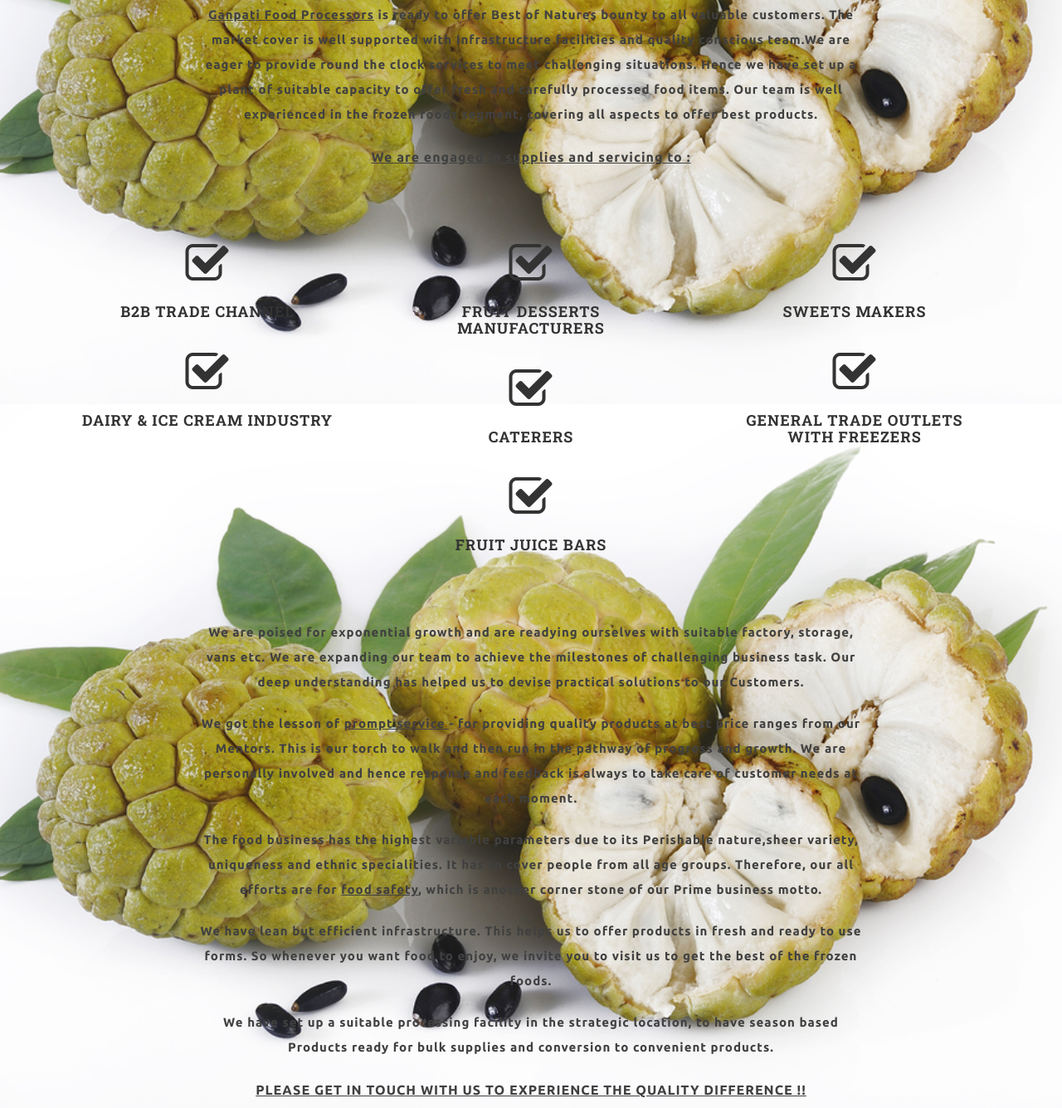
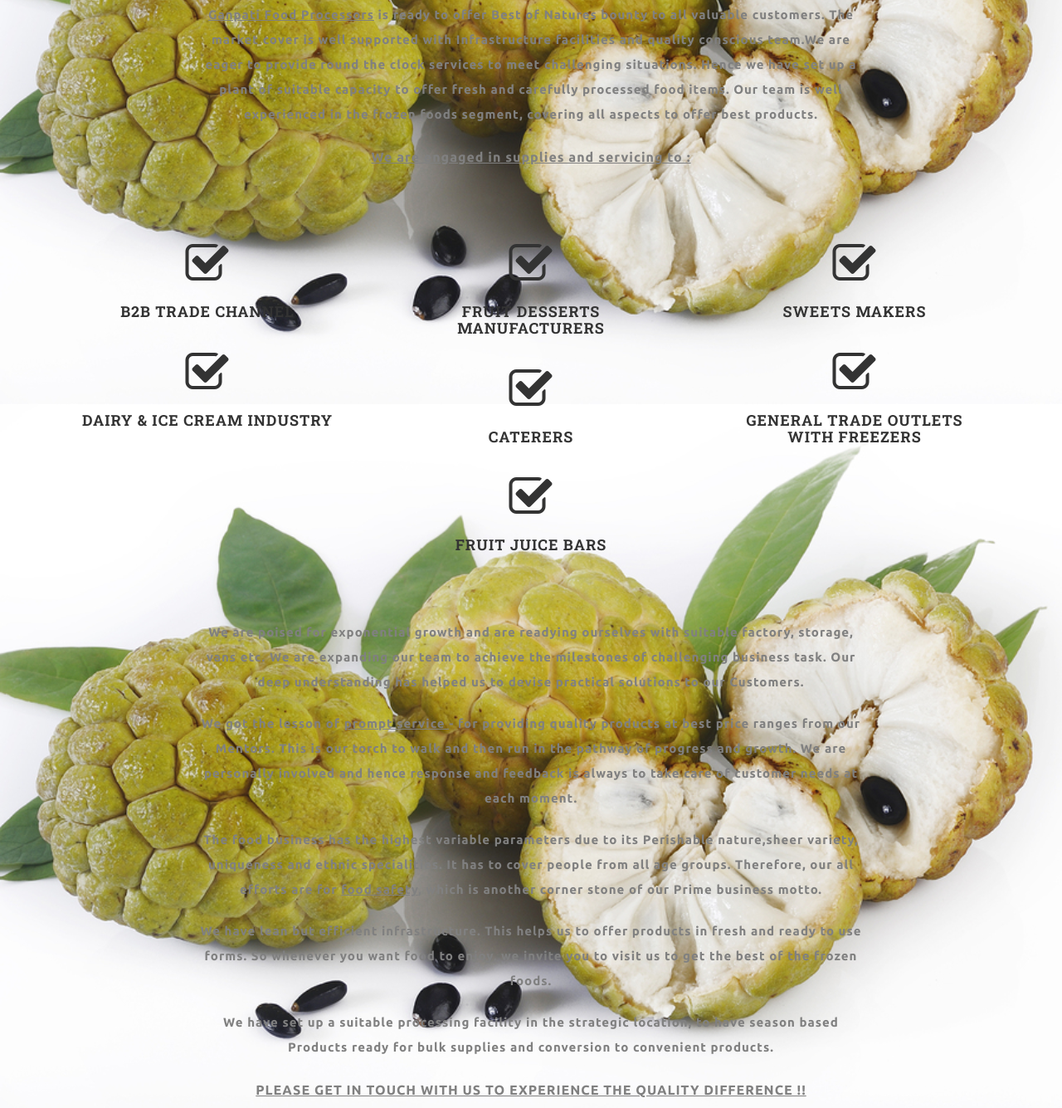
Before and after one commit to nbsarda/nbsarda.github.io, a plain HTML site: page about-us.html in a window 1280 px wide. Shown: the part 365-1700 px from the top of the page at 83% size. Drawn offline with Linux system fonts and the light colour scheme; some packages are replaced by stand-ins of ours.

```diff
--- a/about-us.html
+++ b/about-us.html
@@ -58,10 +58,10 @@
 					<div class="col-md-12">
 						<div class="section-title">
 							<h2>ABOUT US</h2>
-						<p style="color:rgb(64,64,64);font-weight:700;font-size:15px">The company is aiming to develop relationships to bring prosperity into the business.Hence, <u>Ganpati Food Processors</u> always makes what is needed by the customer and at right time schedule. These are two important parameters for success and prosperity in the choosen business.</p></br>
-						<p style="color:rgb(64,64,64);font-weight:700;font-size:15px">We are a team of Young executives with deep understanding of growing food business.The team is focused on providing best services and supply quality foods and frozen products. <u>Ganpati Food Processors</u> came to provide and bring variety of Tastes , quality blesssed by nature. </p></br>
-						<p style="color:rgb(64,64,64);font-weight:700;font-size:15px"><u>Ganpati Food Processors</u> is ready to offer Best of Natures bounty to all valuable customers. The market cover is well supported with Infrastructure facilities and quality conscious team.We are eager to provide round the clock services to meet challenging situations. Hence we have set up a plant of suitable capacity to offer fresh and carefully processed food items. Our team is well experienced in the frozen foods segment, covering all aspects to offer best products. </p></br>
-						<p style="color:rgb(64,64,64);font-weight:700;font-size:16px"><u>We are engaged in supplies and servicing to :</u></p>
+						<p style="color:grey;font-weight:700;font-size:15px">The company is aiming to develop relationships to bring prosperity into the business.Hence, <u>Ganpati Food Processors</u> always makes what is needed by the customer and at right time schedule. These are two important parameters for success and prosperity in the choosen business.</p></br>
+						<p style="color:grey;font-weight:700;font-size:15px">We are a team of Young executives with deep understanding of growing food business.The team is focused on providing best services and supply quality foods and frozen products. <u>Ganpati Food Processors</u> came to provide and bring variety of Tastes , quality blesssed by nature. </p></br>
+						<p style="color:grey;font-weight:700;font-size:15px"><u>Ganpati Food Processors</u> is ready to offer Best of Natures bounty to all valuable customers. The market cover is well supported with Infrastructure facilities and quality conscious team.We are eager to provide round the clock services to meet challenging situations. Hence we have set up a plant of suitable capacity to offer fresh and carefully processed food items. Our team is well experienced in the frozen foods segment, covering all aspects to offer best products. </p></br>
+						<p style="color:grey;font-weight:700;font-size:16px"><u>We are engaged in supplies and servicing to :</u></p>
 						</div>
 					</div>
 					<!-- / END SECTION TITLE DESIGN AREA -->
@@ -115,12 +115,12 @@
 					<div class="col-md-12">
 						<div class="section-title">
 							<!--h2>ABOUT US</h2-->
-						<p style="color:rgb(64,64,64);font-weight:700;font-size:15px">We are poised for exponential growth and are readying ourselves with suitable factory, storage, vans etc. We are expanding our team to achieve the milestones of challenging business task. Our deep understanding has helped us to devise practical solutions to our Customers.</p></br>
-						<p style="color:rgb(64,64,64);font-weight:700;font-size:15px">We got the lesson of <u>prompt service </u>- for providing quality products at best price ranges from our Mentors. This is our torch to walk and then run in the pathway of progress and growth. We are personally involved and hence response and feedback is always to take care of customer needs at each moment.</p></br>
-						<p style="color:rgb(64,64,64);font-weight:700;font-size:15px">The food business has the highest variable parameters due to its Perishable nature,sheer variety, uniqueness and ethnic specialities. It has to cover people from all age groups. Therefore, our all efforts are for <u>food safety</u>, which is another corner stone of our Prime business motto.</p></br>
-						<p style="color:rgb(64,64,64);font-weight:700;font-size:15px">We have lean but efficient infrastructure. This helps us to offer products in fresh and ready to use forms. So whenever you want food to enjoy, we invite you to visit us to get the best of the frozen foods.</p></br>
-						<p style="color:rgb(64,64,64);font-weight:700;font-size:15px">We have set up a suitable processing facility in the strategic location, to have season based Products ready for bulk supplies and conversion to convenient products.</p></br>
-						<p style="color:rgb(64,64,64);font-weight:700;font-size:16px"><u><b>PLEASE GET IN TOUCH WITH US TO EXPERIENCE THE QUALITY DIFFERENCE !!</b></u></p>
+						<p style="color:grey;font-weight:700;font-size:15px">We are poised for exponential growth and are readying ourselves with suitable factory, storage, vans etc. We are expanding our team to achieve the milestones of challenging business task. Our deep understanding has helped us to devise practical solutions to our Customers.</p></br>
+						<p style="color:grey;font-weight:700;font-size:15px">We got the lesson of <u>prompt service </u>- for providing quality products at best price ranges from our Mentors. This is our torch to walk and then run in the pathway of progress and growth. We are personally involved and hence response and feedback is always to take care of customer needs at each moment.</p></br>
+						<p style="color:grey;font-weight:700;font-size:15px">The food business has the highest variable parameters due to its Perishable nature,sheer variety, uniqueness and ethnic specialities. It has to cover people from all age groups. Therefore, our all efforts are for <u>food safety</u>, which is another corner stone of our Prime business motto.</p></br>
+						<p style="color:grey;font-weight:700;font-size:15px">We have lean but efficient infrastructure. This helps us to offer products in fresh and ready to use forms. So whenever you want food to enjoy, we invite you to visit us to get the best of the frozen foods.</p></br>
+						<p style="color:grey;font-weight:700;font-size:15px">We have set up a suitable processing facility in the strategic location, to have season based Products ready for bulk supplies and conversion to convenient products.</p></br>
+						<p style="color:grey;font-weight:700;font-size:16px"><u><b>PLEASE GET IN TOUCH WITH US TO EXPERIENCE THE QUALITY DIFFERENCE !!</b></u></p>
 						</div>
 					</div>
 					<!-- / END SECTION TITLE DESIGN AREA -->
```
